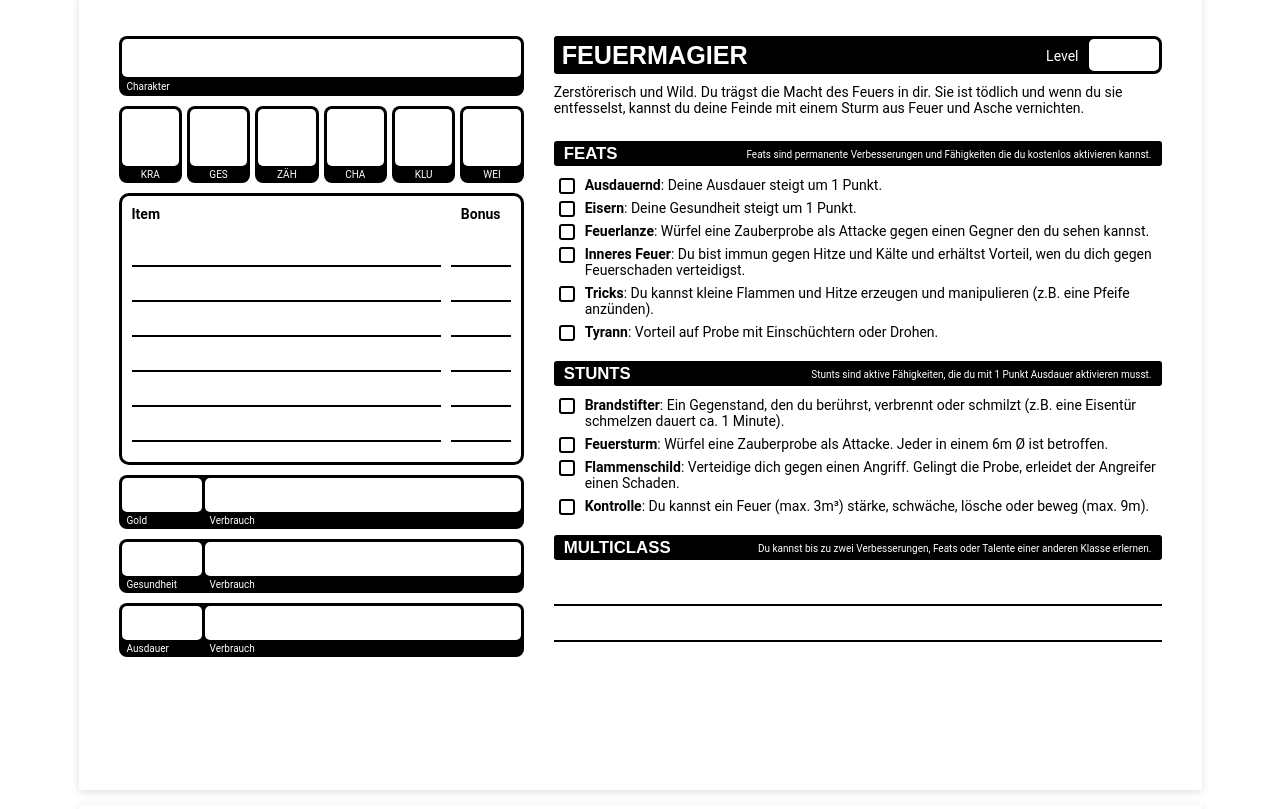
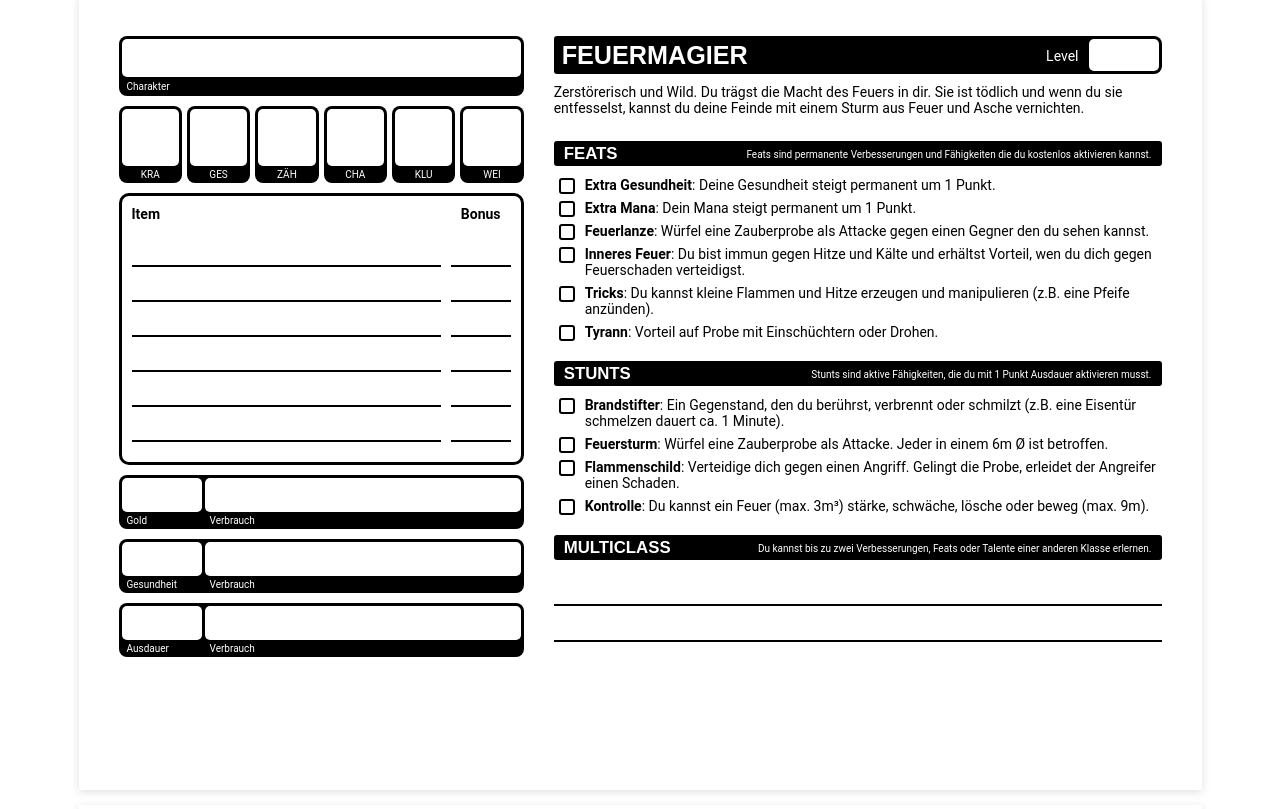
Before and after one commit to Paraldos/dungeoncrawl, a React (Vite) app: page / in a window 1280 px wide. Shown: the part 4943-5752 px from the top of the page. Built offline with nearby package versions, Linux system fonts and the light colour scheme.

Commit message:
renamed "Ausdauernd" and "Eisern" to Extra Health and Exra Mana

```diff
--- a/src/components/playbooks/data/Descriptions.js
+++ b/src/components/playbooks/data/Descriptions.js
@@ -1,8 +1,8 @@
 const descriptions = {
-  health: "Deine Gesundheit steigt um 1 Punkt.",
-  mana: "Deine Ausdauer steigt um 1 Punkt.",
+  extraHealth: "Deine Gesundheit steigt permanent um 1 Punkt.",
+  extraMana: "Dein Mana steigt permanent um 1 Punkt.",
 
-  genius: "Du zauberst mit INT.",
+  genius: "Du zauberst mit KLU.",
   wizzard_tricks:
     "Vollführ einen kleinen Zaubertrick (z.B. eine Tür mit Telekinese öffnen oder eine Pfeife mit einem Fingerschnippen entzünden).",
   banish: "Du beendest einen Zauber, den du sehen kannst.",
@@ -14,7 +14,7 @@ const descriptions = {
   levitation:
     "Du kannst für den Rest der Runde in Schrittgeschwindigkeit durch die Luft schweben.",
   telekinesis:
-    "Beweg einen Gegenstand mit mentaler Kraft (verwende INT als mentale STÄ und GES).",
+    "Beweg einen Gegenstand mit mentaler Kraft (verwende KLU als mentale STÄ und GES).",
   teleport:
     "Du teleportierst dich an einen Ort, den du sehen kannst oder in den letzten 24 Stunden besucht hast.",
   feat_of_strength:
--- a/src/components/playbooks/data/_Barbarian.js
+++ b/src/components/playbooks/data/_Barbarian.js
@@ -6,7 +6,7 @@ const Barbarian = new Playbook(
   "Barbar",
   "Stark, wild und tödlich. In dir schlummert ein ungezähmter Zorn, den du entfesseln kannst, um deine Gegner mit brutaler Gewalt zu vernichten.",
   [
-    new Talent("Eisern", descriptions.health, [false, false]),
+    new Talent("Extra Gesundheit", descriptions.extraHealth, [false, false]),
     new Talent("Jäger", descriptions.skill(["Wildnisleben"])),
     new Talent("Tyrann", descriptions.skill(["Einschüchtern", "Drohen"])),
   ],
--- a/src/components/playbooks/data/_Cleric.js
+++ b/src/components/playbooks/data/_Cleric.js
@@ -6,12 +6,12 @@ const Cleric = new Playbook(
   "Kleriker",
   "Entschlossen und Weise. Du kannst die Macht des Glaubens als Magie kanalisiert, deine Verbündeten Stärken und böse Mächte in Schach halten.",
   [
-    new Talent("Ausdauernd", descriptions.mana),
     new Talent(
       "Courage",
       descriptions.skill(["Entschlossenheit", "Willenskraft"])
     ),
-    new Talent("Eisern", descriptions.health),
+    new Talent("Extra Gesundheit", descriptions.extraHealth),
+    new Talent("Extra Mana", descriptions.extraMana),
     new Talent("Intuition", descriptions.intuition),
     new Talent("Prediger", descriptions.skill(["überreden", "religion"])),
   ],
--- a/src/components/playbooks/data/_Druid.js
+++ b/src/components/playbooks/data/_Druid.js
@@ -7,7 +7,7 @@ const Druid = new Playbook(
   "Weise, naturverbunden und wandelbar. Du trägst die uralte Macht der Natur in dir und kannst andere heilen, dich in wilde Tiere verwandeln und Pflanzen beherrschen.",
   [
     new Talent("Dornen", descriptions.magicMissile),
-    new Talent("Ausdauernd", descriptions.mana),
+    new Talent("Extra Mana", descriptions.extraMana),
     new Talent(
       "Pflanzenfreund",
       "Du kannst kleine Pflanzen nach Belieben wachsen lassen und erhältst Vorteil beim Umgang mit Pflanzen."
--- a/src/components/playbooks/data/_Fighter.js
+++ b/src/components/playbooks/data/_Fighter.js
@@ -7,8 +7,8 @@ const Fighter = new Playbook(
   "Standhaft, diszipliniert und gefährlich. Als Kämpfer liegen dir Gewalt im Blut. Wird es brenzlig, zückst du deine Waffe und machst dich bereit für den Kampf.",
   [
     new Talent("Athlet", descriptions.skill(["Athletik", "Ausdauer"])),
-    new Talent("Ausdauernd", descriptions.mana),
-    new Talent("Eisern", descriptions.health),
+    new Talent("Extra Gesundheit", descriptions.extraHealth),
+    new Talent("Extra Mana", descriptions.extraMana),
     new Talent("Jäger", descriptions.skill(["Wildnisleben"])),
     new Talent("Taktiker", descriptions.skill(["Taktik", "Strategie"])),
   ],
--- a/src/components/playbooks/data/_Firemage.js
+++ b/src/components/playbooks/data/_Firemage.js
@@ -6,8 +6,8 @@ const Firemage = new Playbook(
   "Feuermagier",
   "Zerstörerisch und Wild. Du trägst die Macht des Feuers in dir. Sie ist tödlich und wenn du sie entfesselst, kannst du deine Feinde mit einem Sturm aus Feuer und Asche vernichten.",
   [
-    new Talent("Ausdauernd", descriptions.mana),
-    new Talent("Eisern", descriptions.health),
+    new Talent("Extra Gesundheit", descriptions.extraHealth),
+    new Talent("Extra Mana", descriptions.extraMana),
     new Talent("Feuerlanze", descriptions.magicMissile),
     new Talent(
       "Inneres Feuer",
--- a/src/components/playbooks/data/_Illusionist.js
+++ b/src/components/playbooks/data/_Illusionist.js
@@ -6,9 +6,9 @@ const Illusionist = new Playbook(
   "Illusionist",
   "Charismatisch, manipulativ und einfallsreich. Du bist ein Meister der Trugbilder und Täuschung und deine Magie erlaubt es dir andere in deinen Bann zu schlagen oder zu verwirren.",
   [
-    new Talent("Ausdauernd", descriptions.mana, [false, false]),
     new Talent("Charmeur", descriptions.skill(["Überreden", "Betören"])),
     new Talent("Dieb", descriptions.skill(["Diebstahl", "Falschspiel"])),
+    new Talent("Extra Mana", descriptions.extraMana, [false, false]),
     new Talent("Schauspieler", descriptions.skill(["Verkleiden", "Auftreten"])),
   ],
   [
--- a/src/components/playbooks/data/_Rogue.js
+++ b/src/components/playbooks/data/_Rogue.js
@@ -15,8 +15,8 @@ const Rogue = new Playbook(
       "Einbrecher",
       descriptions.skill(["Fallen entschärfen", "Schlösser knacken"])
     ),
+    new Talent("Extra Gesundheit", descriptions.extraHealth),
     new Talent("Hinterhalt", descriptions.sneakAttack),
-    new Talent("Eisern", descriptions.health),
     new Talent(
       "Schatten",
       descriptions.skill(["Schleichen", "Verstecken", "Schmuggeln"])
--- a/src/components/playbooks/data/_Wizard.js
+++ b/src/components/playbooks/data/_Wizard.js
@@ -6,8 +6,8 @@ const Wizard = new Playbook(
   "Zauberer",
   "Geheimnisvoll, intelligent und willensstark. Zauberer meistern arkane Magie, mit der sie die Grundfesten der Realität formen und ihrem Willen unterwerfen können.",
   [
-    new Talent("Ausdauernd", descriptions.mana, [false, false]),
     new Talent("Arkanes Geschoss", descriptions.magicMissile),
+    new Talent("Extra Mana", descriptions.extraMana, [false, false]),
     new Talent("Gelehrter", descriptions.skill(["Bildung", "Wissen"])),
     new Talent("Genie", descriptions.genius),
     new Talent("Zaubertricks", descriptions.wizzard_tricks),
```
